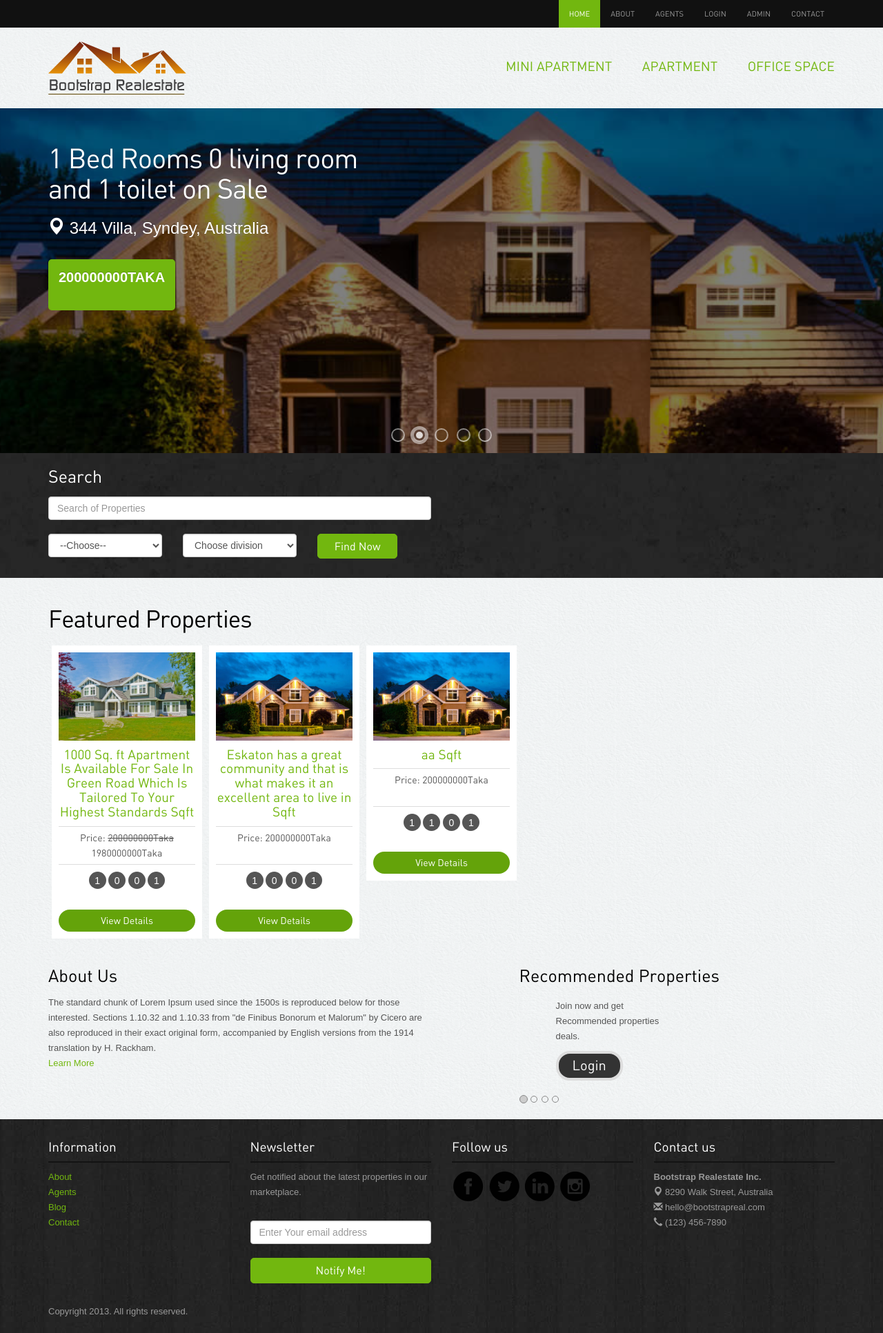
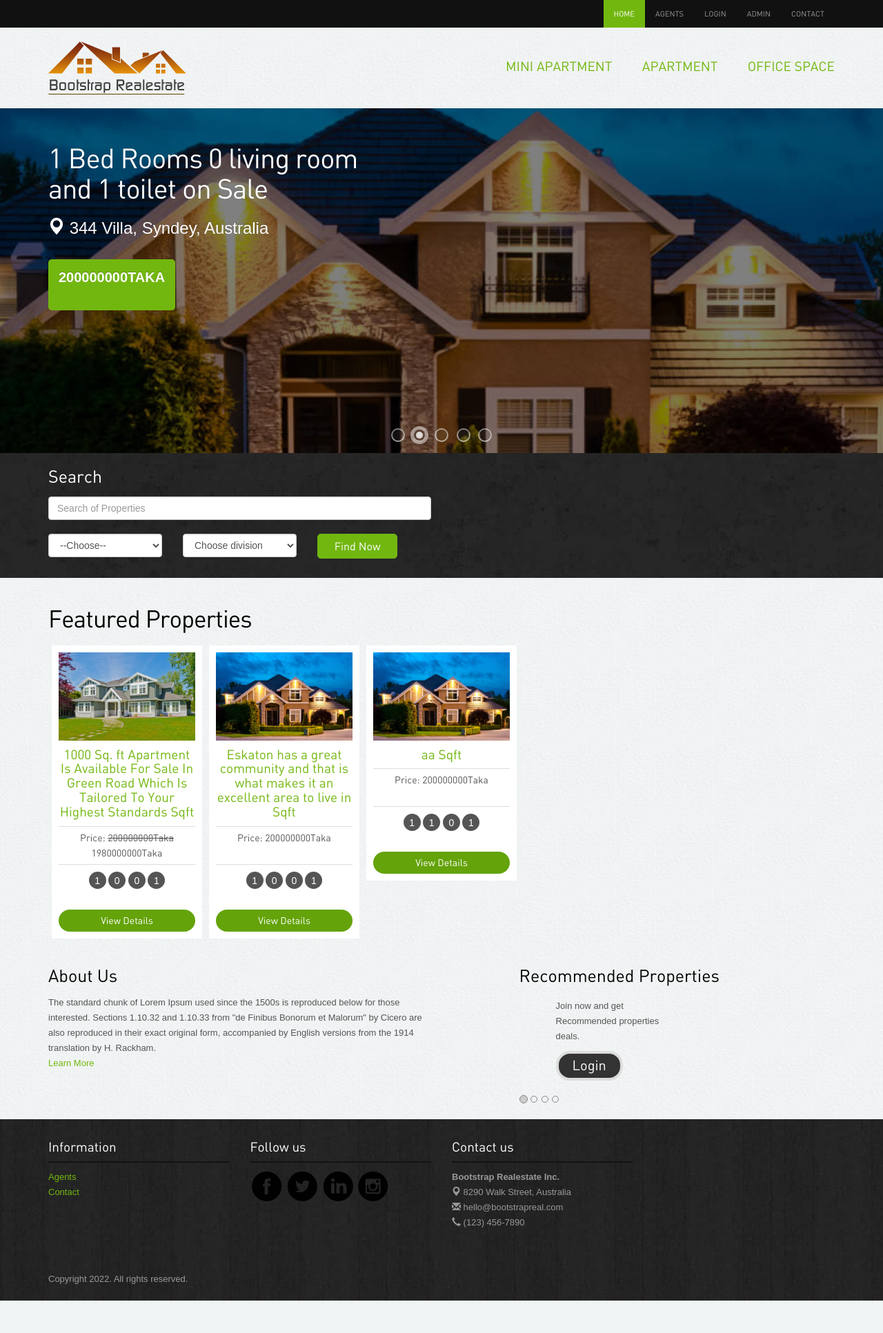
Before and after one commit to dipta995/realestate, a PHP site: page /realestate/index.php in a window 1280 px wide. Shown: the whole page at 69% size. After the commit the page ends 1886 px from the top, so only its background shows below. Run offline with PHP 8.4, Linux system fonts and the light colour scheme; data comes from the database, SQL or seed files in the repository; some libraries are stand-ins or nearby versions.

Commit message:
about page remove

```diff
--- a/footer.php
+++ b/footer.php
@@ -11,20 +11,14 @@
             <div class="col-lg-3 col-sm-3">
                    <h4>Information</h4>
                    <ul class="row">
-                <li class="col-lg-12 col-sm-12 col-xs-3"><a href="about.php">About</a></li>
-                <li class="col-lg-12 col-sm-12 col-xs-3"><a href="agents.php">Agents</a></li>
-                <li class="col-lg-12 col-sm-12 col-xs-3"><a href="blog.php">Blog</a></li>
-                <li class="col-lg-12 col-sm-12 col-xs-3"><a href="contact.php">Contact</a></li>
+<!--                 <li class="col-lg-12 col-sm-12 col-xs-3"><a href="about.php">About</a></li>
+ -->                <li class="col-lg-12 col-sm-12 col-xs-3"><a href="agents.php">Agents</a></li>
+<!--                 <li class="col-lg-12 col-sm-12 col-xs-3"><a href="blog.php">Blog</a></li>
+ -->                <li class="col-lg-12 col-sm-12 col-xs-3"><a href="contact.php">Contact</a></li>
               </ul>
             </div>
 
-            <div class="col-lg-3 col-sm-3">
-                    <h4>Newsletter</h4>
-                    <p>Get notified about the latest properties in our marketplace.</p>
-                    <form class="form-inline" role="form">
-                            <input type="text" placeholder="Enter Your email address" class="form-control">
-                                <button class="btn btn-success" type="button">Notify Me!</button></form>
-            </div>
+
 
             <div class="col-lg-3 col-sm-3">
                     <h4>Follow us</h4>
@@ -42,7 +36,7 @@
 <span class="glyphicon glyphicon-earphone"></span> (123) 456-7890</p>
             </div>
         </div>
-<p class="copyright">Copyright 2013. All rights reserved.	</p>
+<p class="copyright">Copyright <?php echo date('Y')?>. All rights reserved.	</p>
 
 
 </div></div>
--- a/header.php
+++ b/header.php
@@ -56,7 +56,7 @@
             <div class="navbar-collapse  collapse">
               <ul class="nav navbar-nav navbar-right">
                <li class="active"><a href="index.php">Home</a></li>
-                <li><a href="about.php">About</a></li>
+             <!--    <li><a href="about.php">About</a></li> -->
                 <li><a href="agents.php">Agents</a></li>
                 <?php
                 $con = new mysqli("localhost", "root", "", "realstate");
```
Also changed, not shown: images/b0977e2ef4.jpg (added), images/cd8400084fa.jpg (added).
